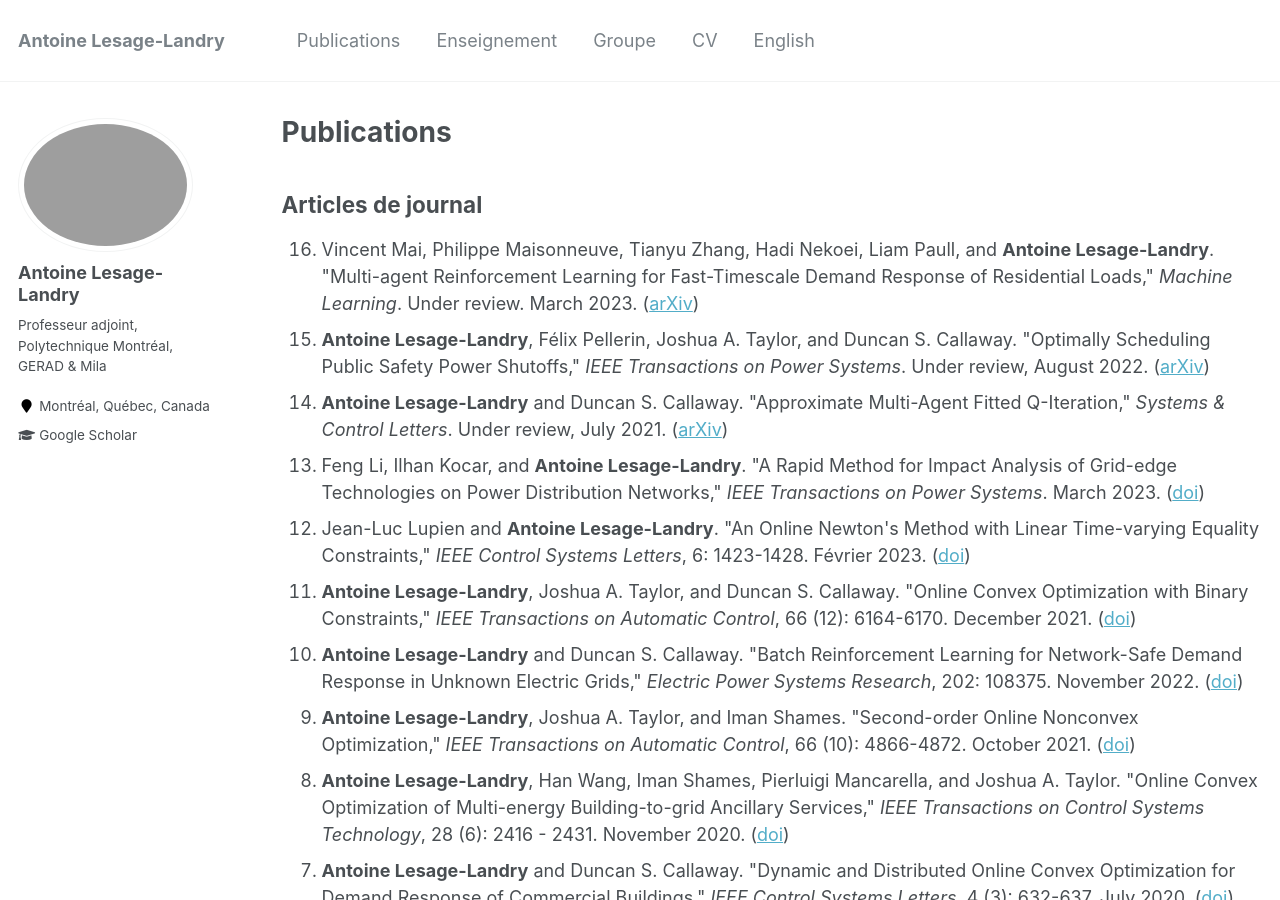
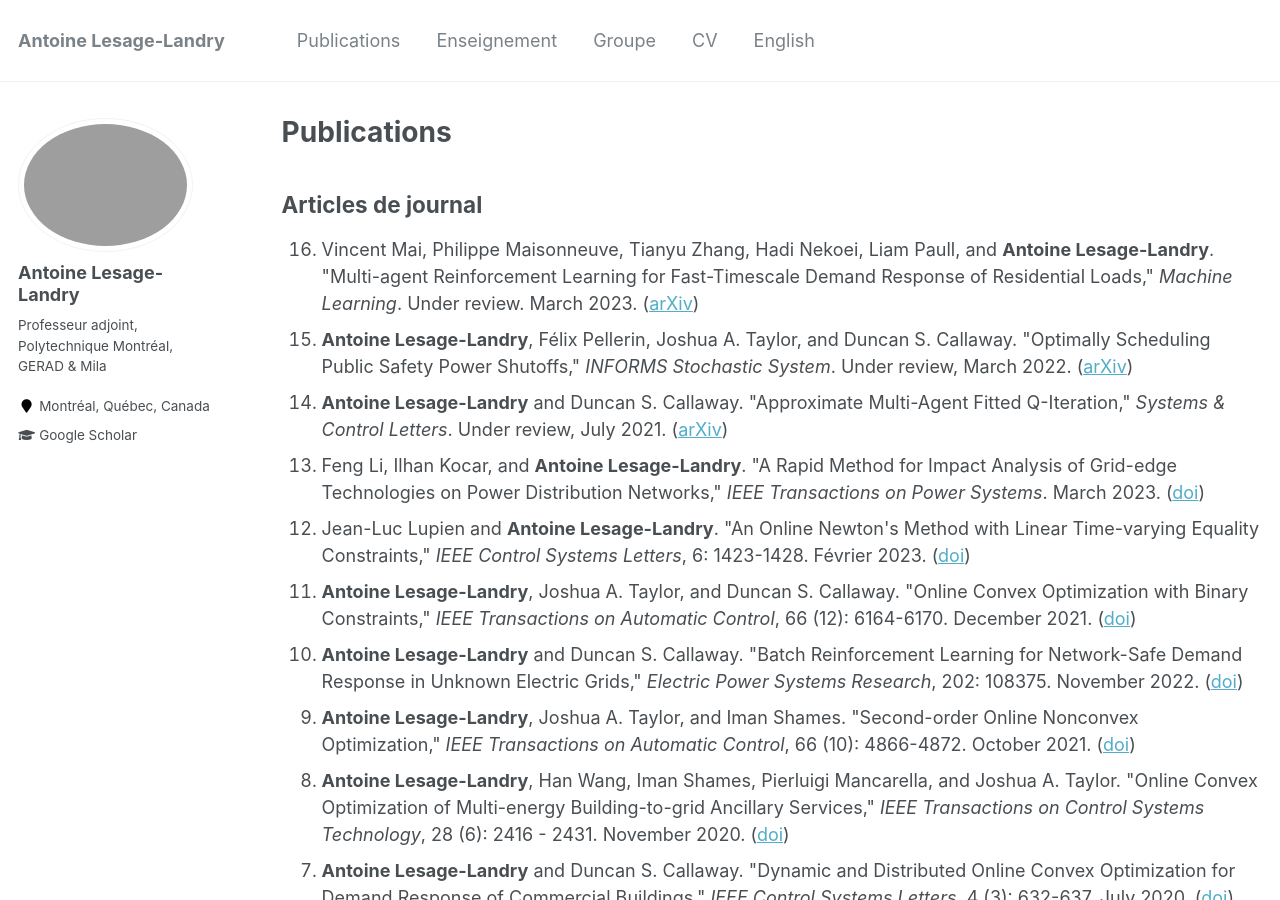
Before and after one commit to alesagelandry/fr, a Jekyll site: the page built from _pages/publications.md, in a window 1280 px wide and 900 px high. Built offline with Jekyll 4.4.1, drawn with Linux system fonts in a browser that asks for light colours.

Commit message:
informs sto sys

```diff
--- a/_pages/publications.md
+++ b/_pages/publications.md
@@ -9,7 +9,7 @@ author_profile: true
 <ol reversed='reversed'>
   <li> Vincent Mai, Philippe Maisonneuve, Tianyu Zhang, Hadi Nekoei, Liam Paull, and <b>Antoine Lesage-Landry</b>. "Multi-agent Reinforcement Learning for Fast-Timescale Demand Response of Residential Loads," <i>Machine Learning</i>. Under review. March 2023. (<a href="https://arxiv.org/abs/2301.02593">arXiv</a>)</li>
 
-<li><b>Antoine Lesage-Landry</b>, Félix Pellerin, Joshua A. Taylor, and Duncan S. Callaway. "Optimally Scheduling Public Safety Power Shutoffs," <i>IEEE Transactions on Power Systems</i>. Under review, August 2022. (<a href="https://arxiv.org/abs/2203.02861">arXiv</a>)</li>
+<li><b>Antoine Lesage-Landry</b>, Félix Pellerin, Joshua A. Taylor, and Duncan S. Callaway. "Optimally Scheduling Public Safety Power Shutoffs," <i>INFORMS Stochastic System</i>. Under review, March 2022. (<a href="https://arxiv.org/abs/2203.02861">arXiv</a>)</li>
 
 <li><b>Antoine Lesage-Landry</b> and Duncan S. Callaway. "Approximate Multi-Agent Fitted Q-Iteration," <i>Systems & Control Letters</i>. Under review, July 2021. (<a href="https://arxiv.org/abs/2104.09343">arXiv</a>)</li>
 
```
